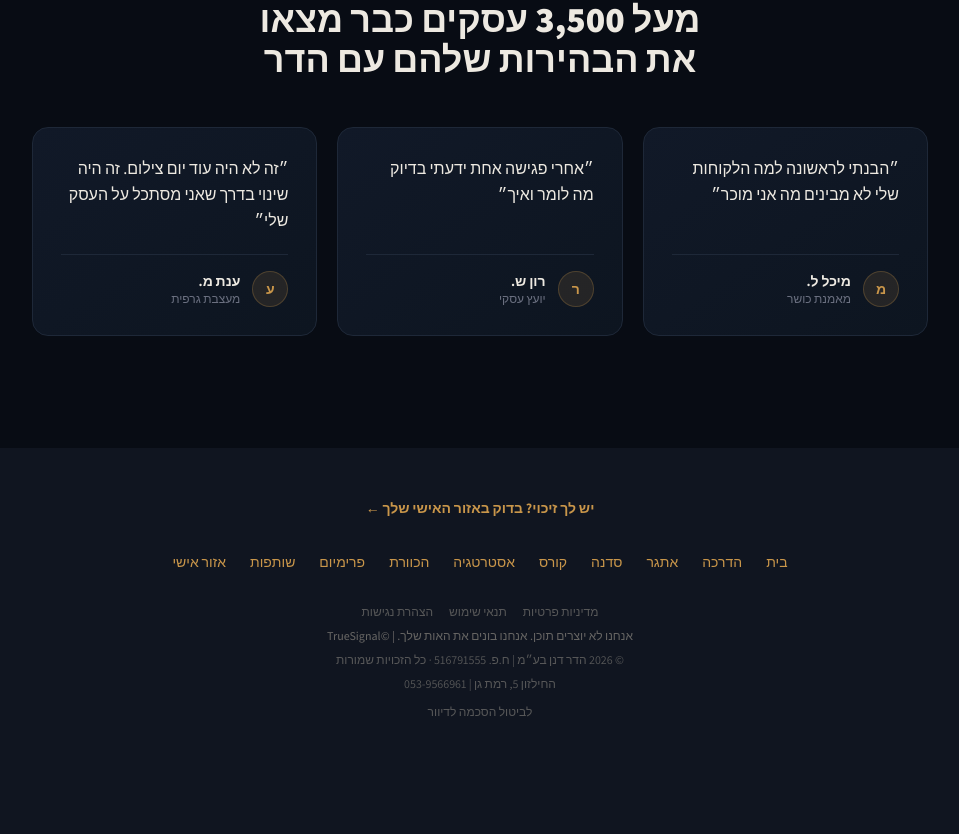
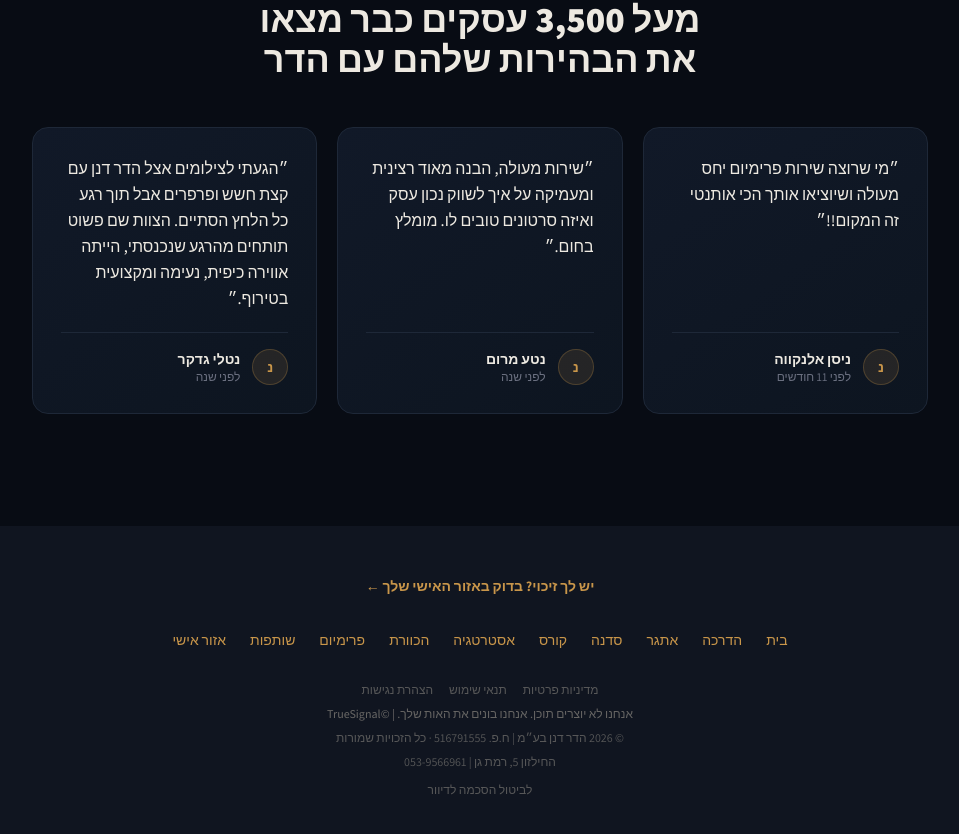
Before and after one commit to AlonAbadi/hadar-danan, a Next.js app: page / in a window 1280 px wide. Shown: the part 6201-7035 px from the top of the page, without its empty margins (160-1119 px from the left). Before the commit the page ends 6969 px from the top, so only its background shows below. Built offline with nearby package versions, Linux system fonts and the light colour scheme; no server answers.

Commit message:
feat: replace synthetic testimonials with real Google reviews
Replace mocked names/roles (מיכל ל., רון ש., ענת מ.) with real
reviews from data/reviews.ts: ניסן אלנקווה, נטע מרום, נטלי גדקר.
Use initial field for avatar, date instead of role.

```diff
--- a/app/page.tsx
+++ b/app/page.tsx
@@ -44,19 +44,22 @@ const ROW2_PRODUCTS = [
 
 const TESTIMONIALS = [
   {
-    text: "הבנתי לראשונה למה הלקוחות שלי לא מבינים מה אני מוכר",
-    name: "מיכל ל.",
-    role: "מאמנת כושר",
+    text: "מי שרוצה שירות פרימיום יחס מעולה ושיוציאו אותך הכי אותנטי זה המקום!!",
+    name: "ניסן אלנקווה",
+    date: "לפני 11 חודשים",
+    initial: "נ",
   },
   {
-    text: "אחרי פגישה אחת ידעתי בדיוק מה לומר ואיך",
-    name: "רון ש.",
-    role: "יועץ עסקי",
+    text: "שירות מעולה, הבנה מאוד רצינית ומעמיקה על איך לשווק נכון עסק ואיזה סרטונים טובים לו. מומלץ בחום.",
+    name: "נטע מרום",
+    date: "לפני שנה",
+    initial: "נ",
   },
   {
-    text: "זה לא היה עוד יום צילום. זה היה שינוי בדרך שאני מסתכל על העסק שלי",
-    name: "ענת מ.",
-    role: "מעצבת גרפית",
+    text: "הגעתי לצילומים אצל הדר דנן עם קצת חשש ופרפרים אבל תוך רגע כל הלחץ הסתיים. הצוות שם פשוט תותחים מהרגע שנכנסתי, הייתה אווירה כיפית, נעימה ומקצועית בטירוף.",
+    name: "נטלי גדקר",
+    date: "לפני שנה",
+    initial: "נ",
   },
 ];
 
@@ -362,11 +365,11 @@ export default async function LandingPage() {
                         className="w-9 h-9 rounded-full flex items-center justify-center font-black text-sm flex-shrink-0"
                         style={{ background: "rgba(201,150,74,0.12)", color: "#C9964A", border: "1px solid rgba(201,150,74,0.25)" }}
                       >
-                        {t.name[0]}
+                        {t.initial}
                       </div>
                       <div>
                         <p className="font-bold text-sm" style={{ color: "#EDE9E1" }}>{t.name}</p>
-                        <p className="text-xs" style={{ color: "#6B7080" }}>{t.role}</p>
+                        <p className="text-xs" style={{ color: "#6B7080" }}>{t.date}</p>
                       </div>
                     </div>
                   </div>
```
